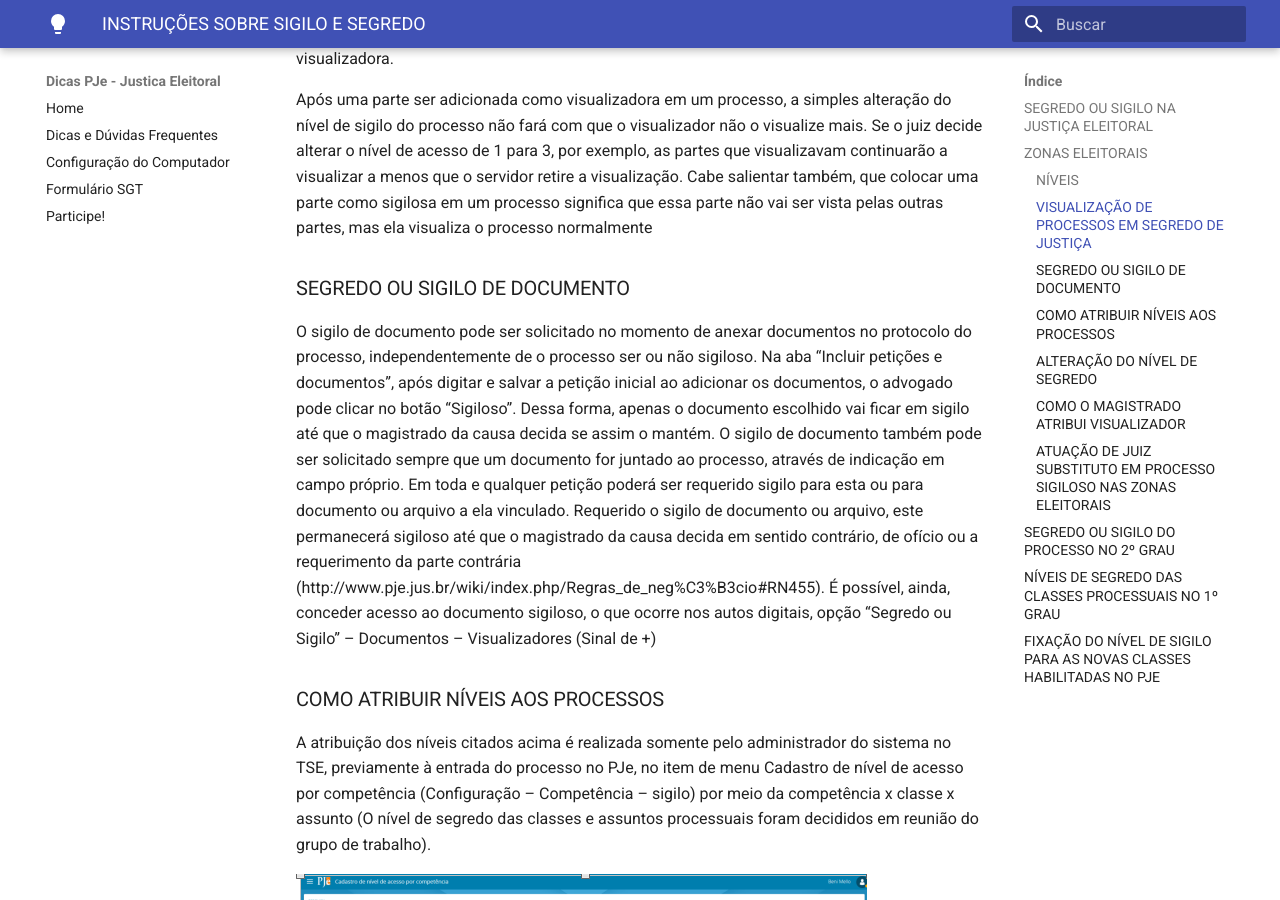
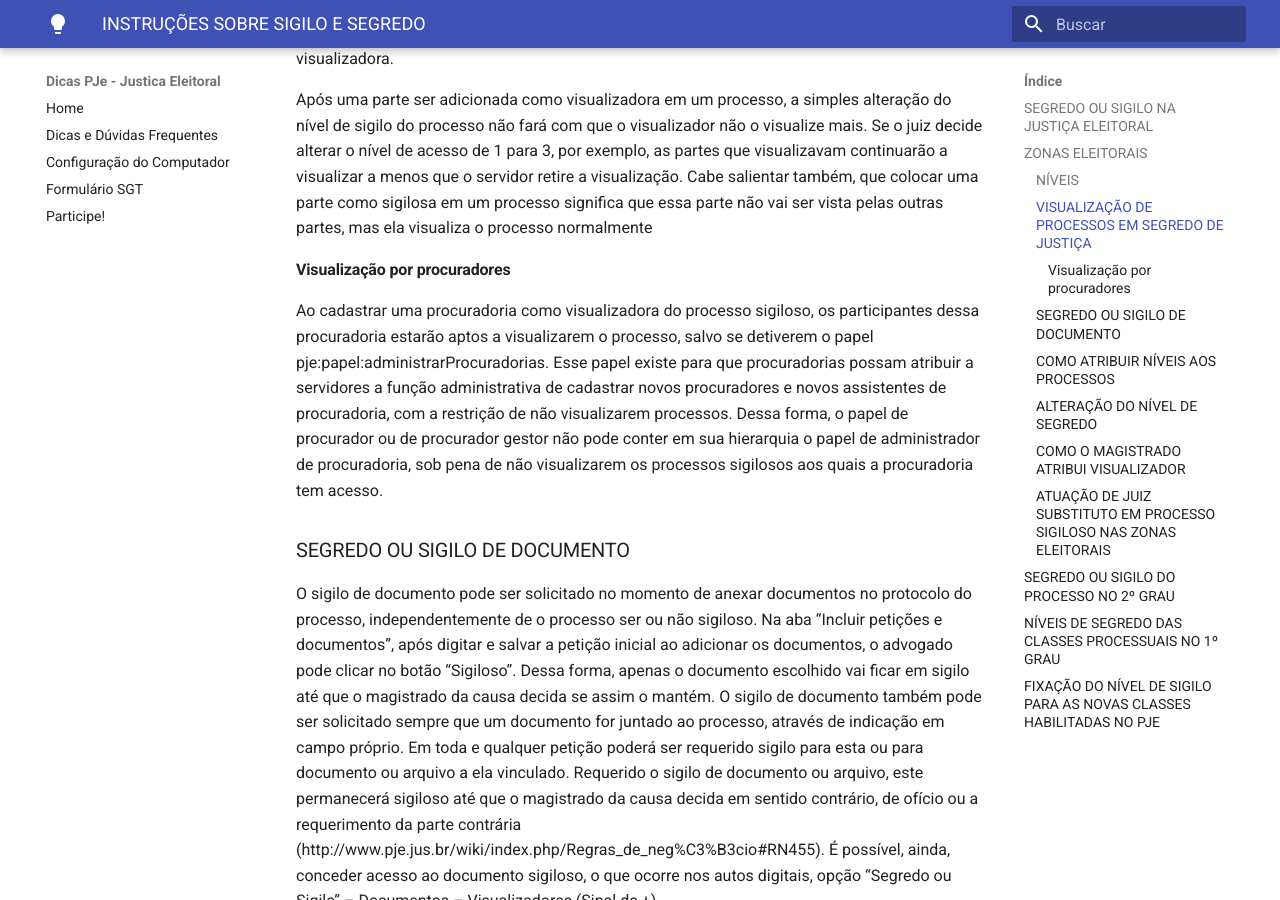
Before and after one commit to PJeJE/dicas_versao_1, an MkDocs documentation site: the page built from docs/sigilo.md, in a window 1280 px wide and 900 px high, scrolled down 2046 px. Built offline with MkDocs 1.6.1 and Material for MkDocs 9.7.7, drawn with Linux system fonts in a browser that asks for light colours; nearby versions of some CDN libraries.

Commit message:
Update sigilo.md

```diff
--- a/docs/sigilo.md
+++ b/docs/sigilo.md
@@ -72,7 +72,9 @@ Já com ato de comunicação a parte citada/intimada é automaticamente adiciona
 Após uma parte ser adicionada como visualizadora em um processo, a simples alteração do nível de sigilo do processo não fará com que o visualizador não o visualize mais. Se o juiz decide alterar o nível de acesso de 1 para 3, por exemplo, as partes que visualizavam continuarão a visualizar a menos que o servidor retire a visualização.
 Cabe salientar também, que colocar uma parte como sigilosa em um processo significa que essa parte não vai ser vista pelas outras partes, mas ela visualiza o processo normalmente
 
+####  Visualização por procuradores
 
+Ao cadastrar uma procuradoria como visualizadora do processo sigiloso, os participantes dessa procuradoria estarão aptos a visualizarem o processo, salvo se detiverem o papel pje:papel:administrarProcuradorias. Esse papel existe para que procuradorias possam atribuir a servidores a função administrativa de cadastrar novos procuradores e novos assistentes de procuradoria, com a restrição de não visualizarem processos. Dessa forma, o papel de procurador ou de procurador gestor não pode conter em sua hierarquia o papel de administrador de procuradoria, sob pena de não visualizarem os processos sigilosos aos quais a procuradoria tem acesso.
 
 ### SEGREDO OU SIGILO DE DOCUMENTO
 
```
